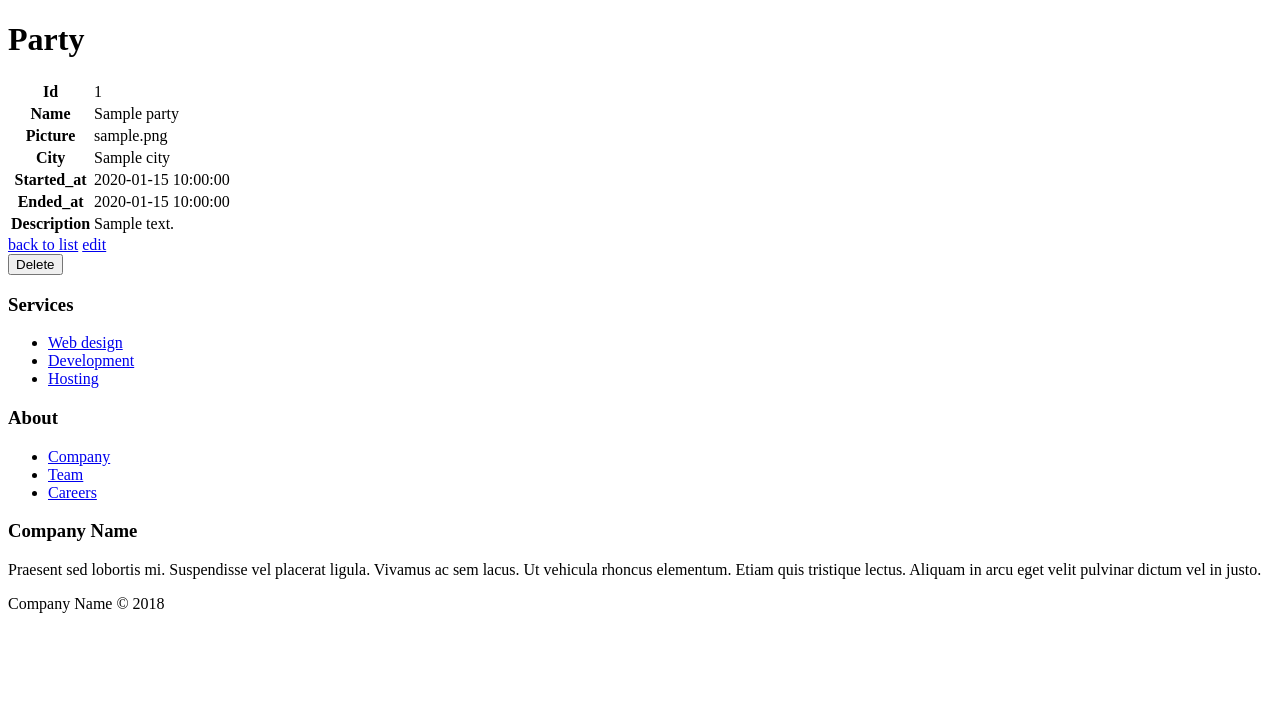
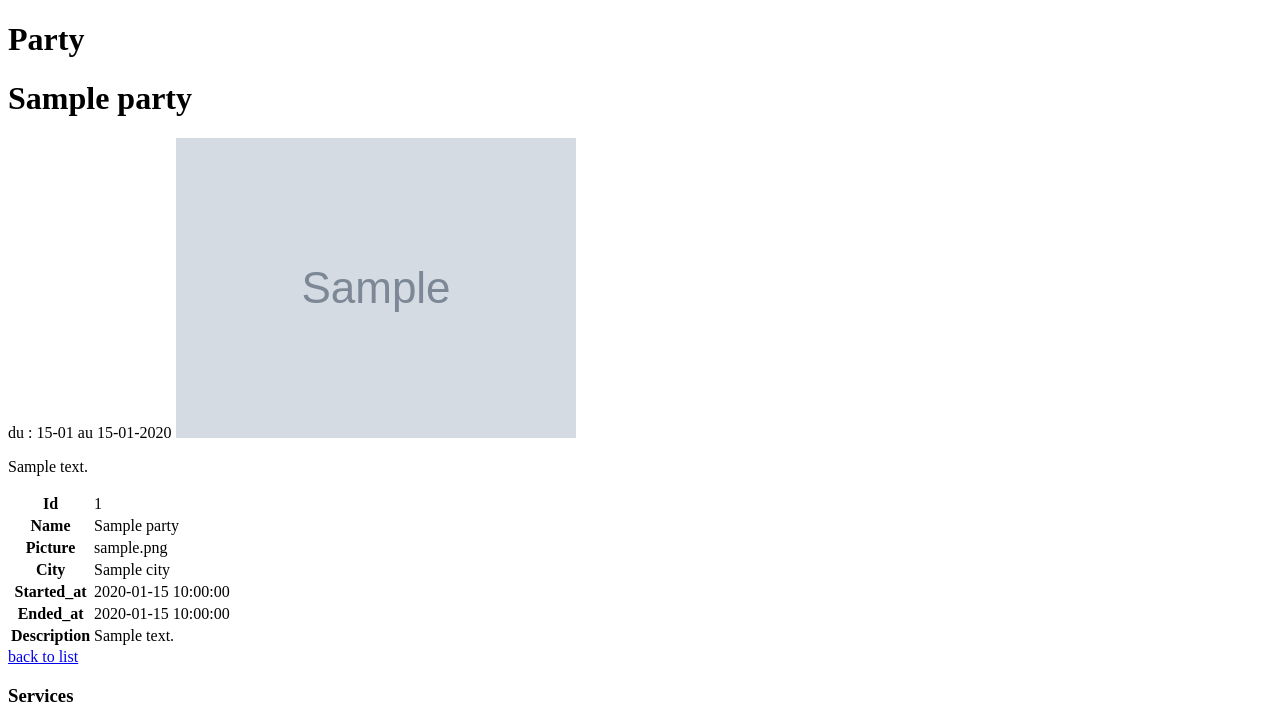
Before and after one commit to krustea/cartoparty, a Symfony app: template templates/party/show.html.twig in a window 1280 px wide. Shown: the part 47-763 px from the top of the page. Before the commit the page ends 660 px from the top, so only its background shows below. Run offline with Twig, Linux system fonts and the light colour scheme; the template is opened without the code that fills it: most values are stand-ins (such as "Sample title", 1, 10 or a date in 2020); grey boxes marked "Sample" are stand-in pictures; some libraries are stand-ins or nearby versions.

Commit message:
mise a jour du front

```diff
--- a/src/Controller/DefaultController.php
+++ b/src/Controller/DefaultController.php
@@ -20,7 +20,7 @@ class DefaultController extends BaseController
        $retour= $this->getDoctrine()->getRepository(Category::class)->findOneBy(['label'=>Category::RETOUR]);
        $allertravels = $this->getDoctrine()->getRepository(Travel::class)->findByCategory($aller,6);
        $retourtravels = $this->getDoctrine()->getRepository(Travel::class)->findByCategory($retour,6);
-        $parties = $this->getDoctrine()->getRepository(Party::class)->findBy([],['createdAt'=> 'DESC'], 3);
+       $parties = $this->getDoctrine()->getRepository(Party::class)->findBy([],['createdAt'=> 'DESC'], 3);
 
 
 
--- a/src/Entity/Party.php
+++ b/src/Entity/Party.php
@@ -103,6 +103,8 @@ class Party
     {
         $this->travels = new ArrayCollection();
         $this->setCreatedAt(new \DateTime());
+        $this->setStartedAt(new \DateTime());
+        $this->setEndedAt(new \DateTime());
     }
 
     public function getId(): ?int
--- a/src/Entity/Travel.php
+++ b/src/Entity/Travel.php
@@ -76,6 +76,7 @@ class Travel
         $this->messages = new ArrayCollection();
         $this->bookings = new ArrayCollection();
         $this->setCreatedAt(new \DateTime());
+        $this->setStartedAt(new \DateTime());
     }
 
     public function getId(): ?int
--- a/templates/party/show.html.twig
+++ b/templates/party/show.html.twig
@@ -5,9 +5,49 @@
 {% block body %}
     <h1>Party</h1>
 
-    {#<img src="{{ asset('uploads/' ~party.image) }}" alt="{{ party.name }}">#}
 
 
+<div class="container">
+
+    <h1>{{ party.name }}</h1>
+    du : {{ party.startedAt|date('d-m ') }} au {{ party.endedAt|date('d-m-Y ') }}
+
+    <img src="{{ asset('uploads/' ~ party.picture) }}" alt="{{ party.name }}">
+    <p>{{ party.description }}</p>
+
+</div>
+
+{#
+    <h4>Trajet aller</h4>
+    <div class="aller ">
+        {% for aller in allers %}
+            <a href="{{ path('travel_show', {'id':aller.id}) }}">
+                <article class="col-md-3 cardaller" >
+                    {% include 'travel/cardaller.html.twig' with {'travel' : aller} only %}
+                </article>
+            </a>
+        {% endfor %}
+    </div>
+    <h4>Trajet retour</h4>
+    <div class="retour ">
+        {% for retour in retours %}
+            <a href="{{ path('travel_show', {'id':retour.id}) }}">
+
+                <article class="col-md-3 cardretour">
+                    {% include 'travel/cardretour.html.twig'with {'travel' : retour} only %}
+                </article>
+            </a>
+        {% endfor %}
+#}
+{#{% for travel in travels %}#}
+    {#<div>#}
+        {#<p>#}
+{#{{ travel.city }}#}
+        {#</p>#}
+    {#</div>#}
+    {#{% endfor %}#}
+
+    </div>
 
 
 
@@ -47,7 +87,7 @@
 
     <a href="{{ path('party_index') }}">back to list</a>
 
-    <a href="{{ path('party_edit', {'id': party.id}) }}">edit</a>
+    {#<a href="{{ path('party_edit', {'id': party.id}) }}">edit</a>#}
 
-    {{ include('party/_delete_form.html.twig') }}
+    {#{{ include('party/_delete_form.html.twig') }}#}
 {% endblock %}
--- a/templates/travel/show.html.twig
+++ b/templates/travel/show.html.twig
@@ -3,7 +3,7 @@
 {% block title %}Travel{% endblock %}
 
 {% block body %}
-    <h1>Travel</h1>
+    <h1>{{ travel.city }}</h1>
 
     <table class="table">
         <tbody>
```
Also changed, not shown: src/Controller/PartyController.php (+16 -0 lines), src/Repository/PartyRepository.php (+10 -0 lines), templates/default/homepage.html.twig (+12 -3 lines), public/uploads/220px-Mr._Clean_logo.png (renamed from public/images/uploads/220px-Mr._Clean_logo.png), public/uploads/VIEILLES-CHARRUES-2019_4050651401453192342.jpg (renamed from public/images/uploads/VIEILLES-CHARRUES-2019_4050651401453192342.jpg), public/uploads/astropolis.jpg (renamed from public/images/uploads/astropolis.jpg), public/uploads/giletjaune2.jpg (renamed from public/images/uploads/giletjaune2.jpg), public/uploads/hellfest-2019-ok-640x900.jpg (renamed from public/images/uploads/hellfest-2019-ok-640x900.jpg), public/uploads/made.png (added), public/uploads/nordik.jpg (added), public/uploads/tondeuse.jpeg (renamed from public/images/uploads/tondeuse.jpeg), 1 other file.
